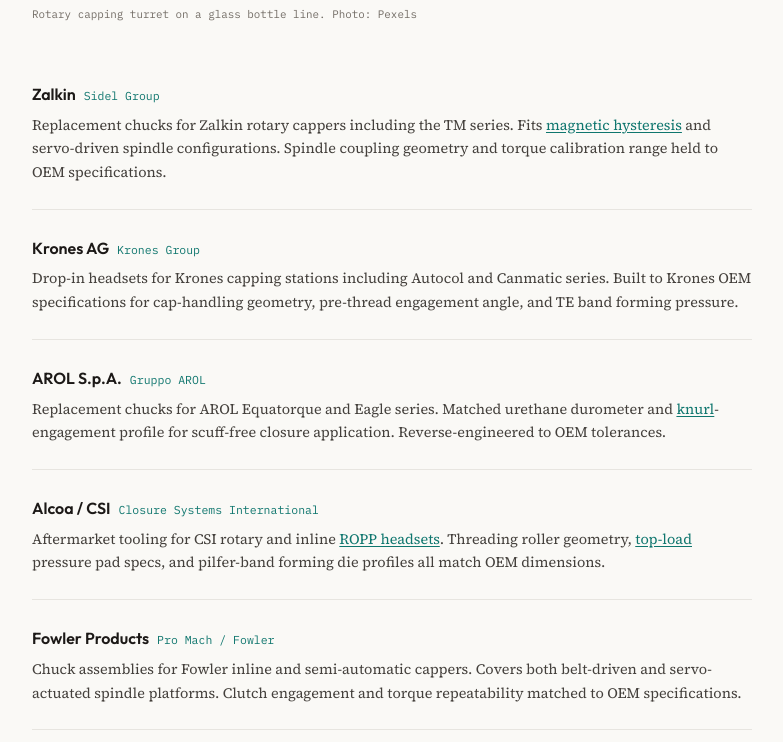
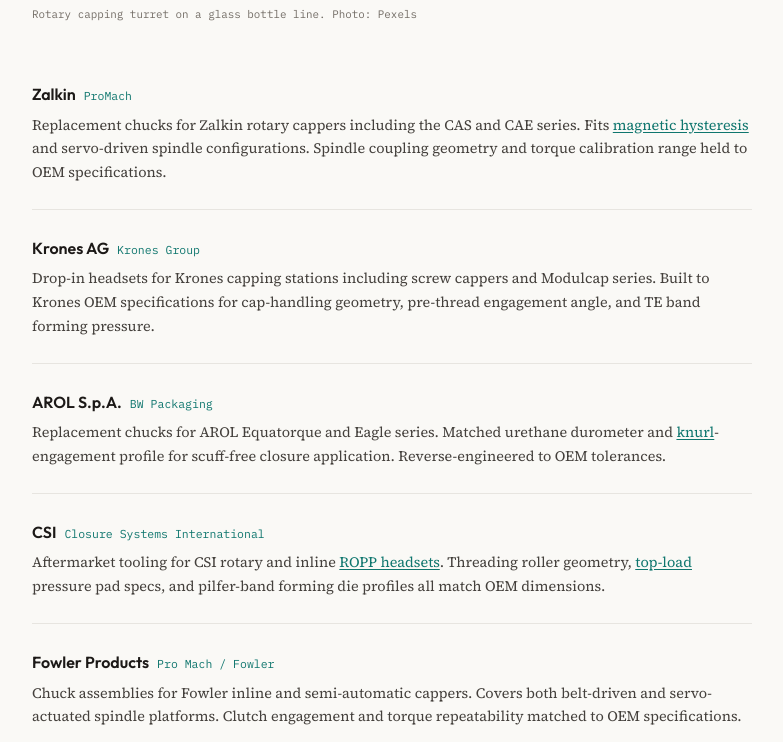
Before and after one commit to juddlyon/cappingchucks.com, an Astro site: page /oem-compatibility in a window 1280 px wide. Shown: the part 812-1554 px from the top of the page, without its empty margins (248-1031 px from the left). Built offline with nearby package versions, Linux system fonts and the light colour scheme; Astro itself is replaced by a stand-in of ours.

Commit message:
Fix incorrect OEM parent companies and product series
- Zalkin: Sidel Group → ProMach, TM series → CAS/CAE series
- Krones: Autocol/Canmatic (labelers) → screw cappers/Modulcap
- AROL: Gruppo AROL → BW Packaging
- CSI: drop stale Alcoa prefix

```diff
--- a/CLAUDE.md
+++ b/CLAUDE.md
@@ -53,5 +53,5 @@ public/
 
 - No em dashes in copy
 - Direct, engineer-to-engineer tone (not marketing/AI voice)
-- OEM brand references verified: Zalkin/Sidel, Krones, AROL, CSI, Fowler/Pro Mach, Tedelta
+- OEM brand references verified: Zalkin/ProMach, Krones, AROL/BW Packaging, CSI, Fowler/ProMach, Tedelta
 - Standards referenced: ASTM D3198, ISBT Voluntary Standard, 16 CFR §1700, EU SUPD
--- a/src/components/CompatibilityIndex.astro
+++ b/src/components/CompatibilityIndex.astro
@@ -16,19 +16,19 @@
 
         <div>
             <div class="oem-entry">
-                <p><span class="oem-name">Zalkin</span><span class="oem-parent">Sidel Group</span></p>
-                <p class="oem-desc">Replacement chucks for Zalkin rotary cappers including the TM series. Fits magnetic hysteresis and servo-driven spindle configurations. Spindle coupling geometry and torque calibration range held to OEM specifications.</p>
+                <p><span class="oem-name">Zalkin</span><span class="oem-parent">ProMach</span></p>
+                <p class="oem-desc">Replacement chucks for Zalkin rotary cappers including the CAS and CAE series. Fits magnetic hysteresis and servo-driven spindle configurations. Spindle coupling geometry and torque calibration range held to OEM specifications.</p>
             </div>
             <div class="oem-entry">
                 <p><span class="oem-name">Krones AG</span><span class="oem-parent">Krones Group</span></p>
-                <p class="oem-desc">Drop-in headsets for Krones capping stations including Autocol and Canmatic series. Built to Krones OEM specifications for cap-handling geometry, pre-thread engagement angle, and TE band forming pressure.</p>
+                <p class="oem-desc">Drop-in headsets for Krones capping stations including screw cappers and Modulcap series. Built to Krones OEM specifications for cap-handling geometry, pre-thread engagement angle, and TE band forming pressure.</p>
             </div>
             <div class="oem-entry">
-                <p><span class="oem-name">AROL S.p.A.</span><span class="oem-parent">Gruppo AROL</span></p>
+                <p><span class="oem-name">AROL S.p.A.</span><span class="oem-parent">BW Packaging</span></p>
                 <p class="oem-desc">Replacement chucks for AROL Equatorque and Eagle series. Matched urethane durometer and knurl-engagement profile for scuff-free closure application. Reverse-engineered to OEM tolerances.</p>
             </div>
             <div class="oem-entry">
-                <p><span class="oem-name">Alcoa / CSI</span><span class="oem-parent">Closure Systems International</span></p>
+                <p><span class="oem-name">CSI</span><span class="oem-parent">Closure Systems International</span></p>
                 <p class="oem-desc">Aftermarket tooling for CSI rotary and inline ROPP headsets. Threading roller geometry, top-load pressure pad specs, and pilfer-band forming die profiles all match OEM dimensions.</p>
             </div>
             <div class="oem-entry">
--- a/src/pages/oem-compatibility.astro
+++ b/src/pages/oem-compatibility.astro
@@ -43,19 +43,19 @@ import productionLine from '../assets/images/production-line.jpg';
 
                 <div>
                     <div class="oem-entry">
-                        <p><span class="oem-name">Zalkin</span><span class="oem-parent">Sidel Group</span></p>
-                        <p class="oem-desc">Replacement chucks for Zalkin rotary cappers including the TM series. Fits <a href="/capping-headsets/#magnetic">magnetic hysteresis</a> and servo-driven spindle configurations. Spindle coupling geometry and torque calibration range held to OEM specifications.</p>
+                        <p><span class="oem-name">Zalkin</span><span class="oem-parent">ProMach</span></p>
+                        <p class="oem-desc">Replacement chucks for Zalkin rotary cappers including the CAS and CAE series. Fits <a href="/capping-headsets/#magnetic">magnetic hysteresis</a> and servo-driven spindle configurations. Spindle coupling geometry and torque calibration range held to OEM specifications.</p>
                     </div>
                     <div class="oem-entry">
                         <p><span class="oem-name">Krones AG</span><span class="oem-parent">Krones Group</span></p>
-                        <p class="oem-desc">Drop-in headsets for Krones capping stations including Autocol and Canmatic series. Built to Krones OEM specifications for cap-handling geometry, pre-thread engagement angle, and TE band forming pressure.</p>
+                        <p class="oem-desc">Drop-in headsets for Krones capping stations including screw cappers and Modulcap series. Built to Krones OEM specifications for cap-handling geometry, pre-thread engagement angle, and TE band forming pressure.</p>
                     </div>
                     <div class="oem-entry">
-                        <p><span class="oem-name">AROL S.p.A.</span><span class="oem-parent">Gruppo AROL</span></p>
+                        <p><span class="oem-name">AROL S.p.A.</span><span class="oem-parent">BW Packaging</span></p>
                         <p class="oem-desc">Replacement chucks for AROL Equatorque and Eagle series. Matched urethane durometer and <a href="/glossary/#knurling">knurl</a>-engagement profile for scuff-free closure application. Reverse-engineered to OEM tolerances.</p>
                     </div>
                     <div class="oem-entry">
-                        <p><span class="oem-name">Alcoa / CSI</span><span class="oem-parent">Closure Systems International</span></p>
+                        <p><span class="oem-name">CSI</span><span class="oem-parent">Closure Systems International</span></p>
                         <p class="oem-desc">Aftermarket tooling for CSI rotary and inline <a href="/capping-headsets/#ropp">ROPP headsets</a>. Threading roller geometry, <a href="/glossary/#top-load">top-load</a> pressure pad specs, and pilfer-band forming die profiles all match OEM dimensions.</p>
                     </div>
                     <div class="oem-entry">
```
